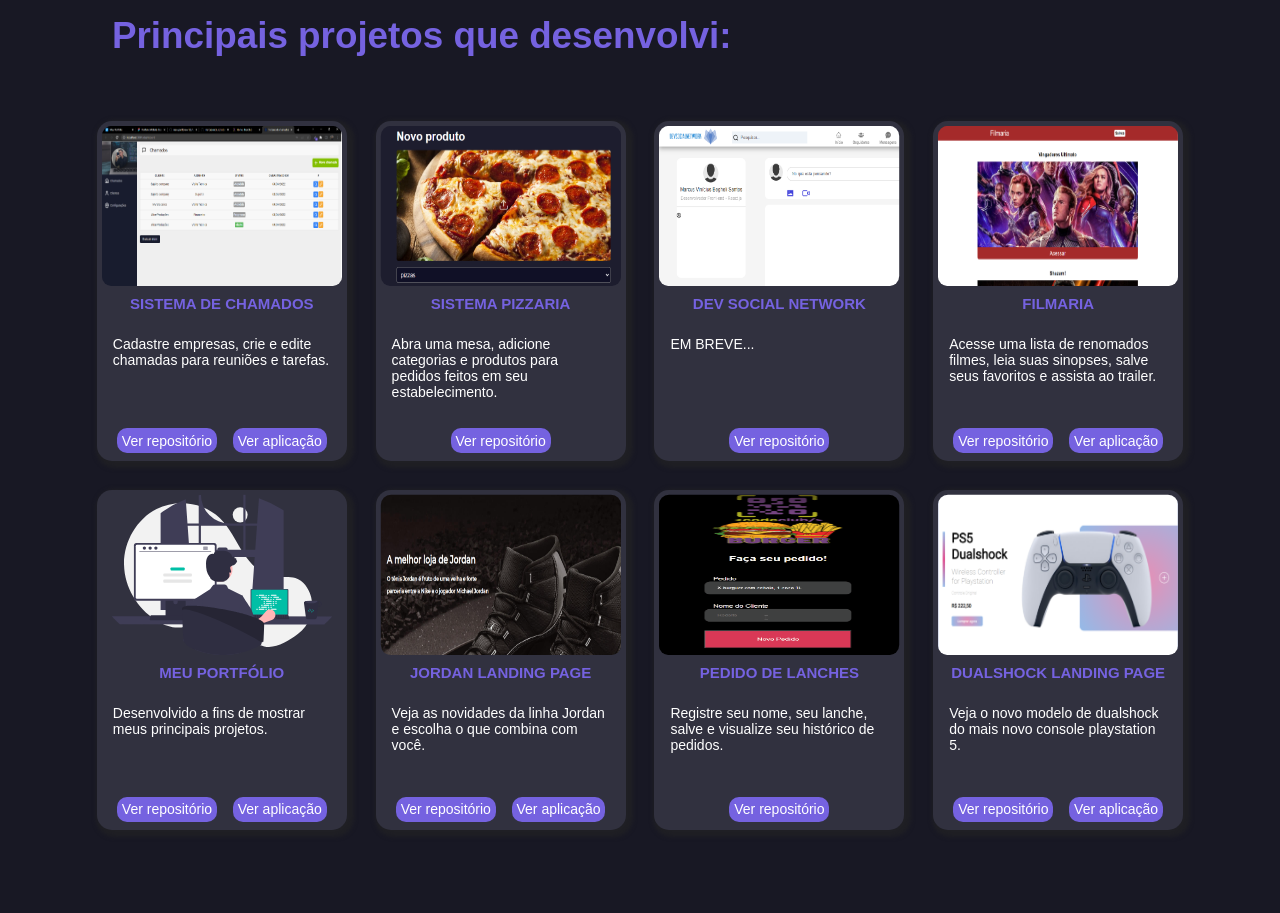
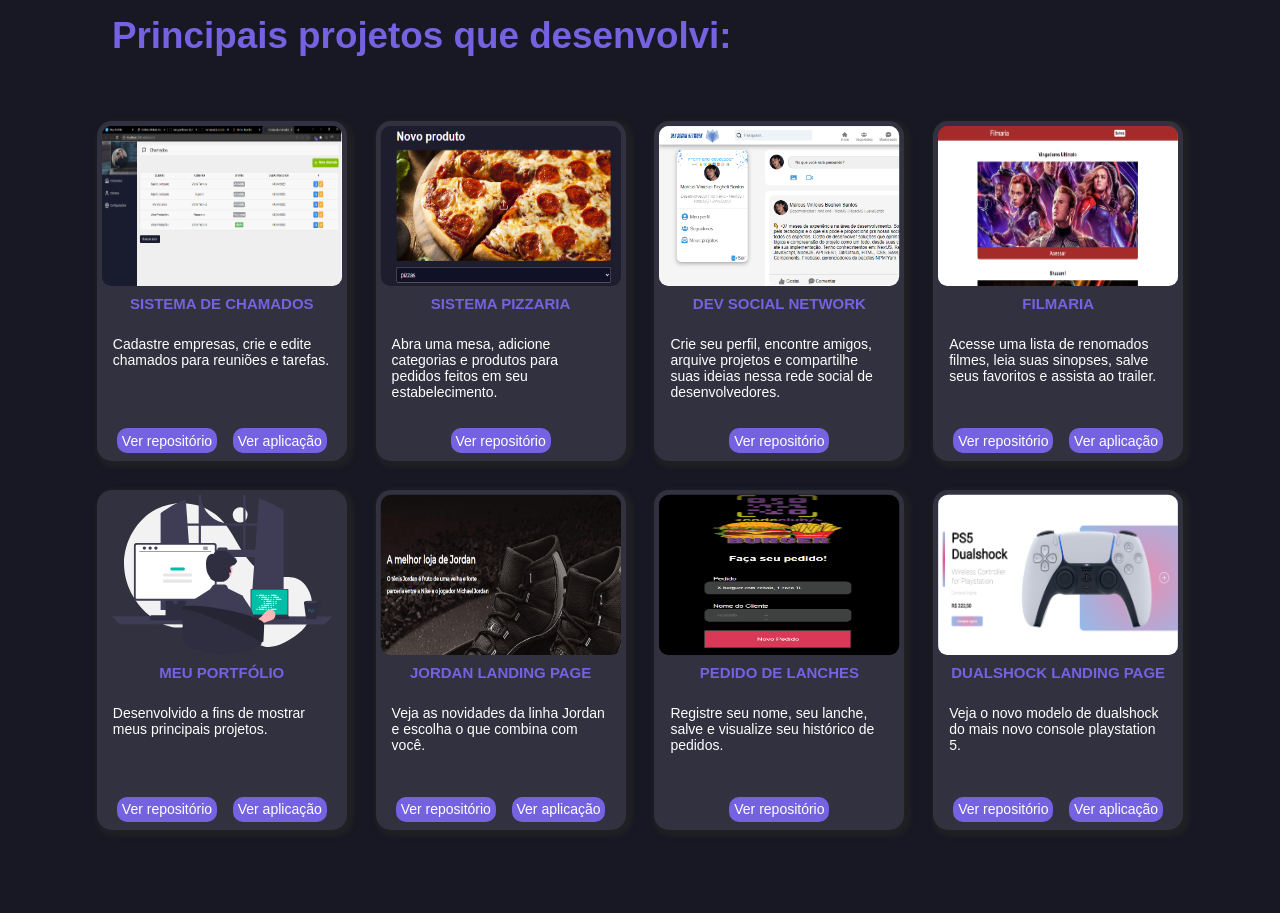
Before and after one commit to marcusvinicius0/Meu-portfolio, a React (Create React App) app: page / in a window 1280 px wide. Shown: the part 1160-2073 px from the top of the page. Built offline with nearby package versions, Linux system fonts and the light colour scheme.

Commit message:
feat: new picture and text on devsocialnetwork card

```diff
--- a/src/Components/MyProjects/index.js
+++ b/src/Components/MyProjects/index.js
@@ -5,7 +5,7 @@
 
 import sistemaChamados from '../../assets/sistemachamados.png';
 import sistemaRestaurante from '../../assets/sistemarestaurante.png';
-import devSocial from '../../assets/dev-social.png';
+import devSocial from '../../assets/socialmedia.png';
 import filmaria from '../../assets/filmaria.png';
 import portfolio from '../../assets/portfolio.svg';
 import jordanLP from '../../assets/jordanlandingpg.png';
@@ -26,7 +26,7 @@
                     <ProjectCard
                         img={sistemaChamados}
                         title="SISTEMA DE CHAMADOS"
-                        description="Cadastre empresas, crie e edite chamadas para reuniões e tarefas."
+                        description="Cadastre empresas, crie e edite chamados para reuniões e tarefas."
                         repo="https://github.com/marcusvinicius0/sistema-de-chamados"
                         link="https://sistema-de-chamados1.netlify.app/"
 
@@ -42,7 +42,7 @@
                     <ProjectCardRepo
                         img={devSocial}
                         title="DEV SOCIAL NETWORK"
-                        description="EM BREVE..."
+                        description="Crie seu perfil, encontre amigos, arquive projetos e compartilhe suas ideias nessa rede social de desenvolvedores."
                         repo="https://github.com/marcusvinicius0/Devs-Social-Network"
                     />
 
```
Also changed, not shown: src/assets/socialmedia.png (added).
